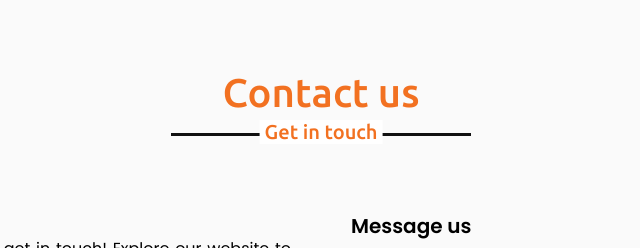
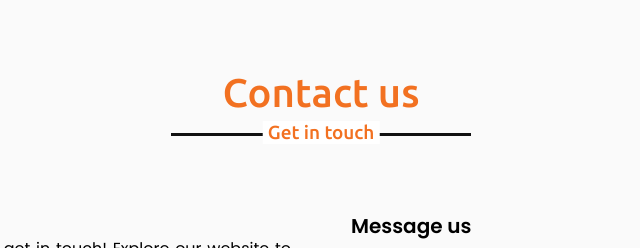
Before and after one commit to BryDez/CaseStudy-ITWS, a plain HTML site: page contact.html in a window 1280 px wide. Shown: the part 149-397 px from the top of the page, 319-959 px from the left. Drawn offline with nearby package versions, Linux system fonts and the light colour scheme.

Commit message:
Update style.css

```diff
--- a/style.css
+++ b/style.css
@@ -81,7 +81,7 @@ section .title::after{
     position: absolute;
     bottom: -8px;
     left: 50%;
-    font-size: 20px;
+    font-size: 18.9px;
     color: var(--orange);
     padding: 0 5px;
     background: #fff;
```
